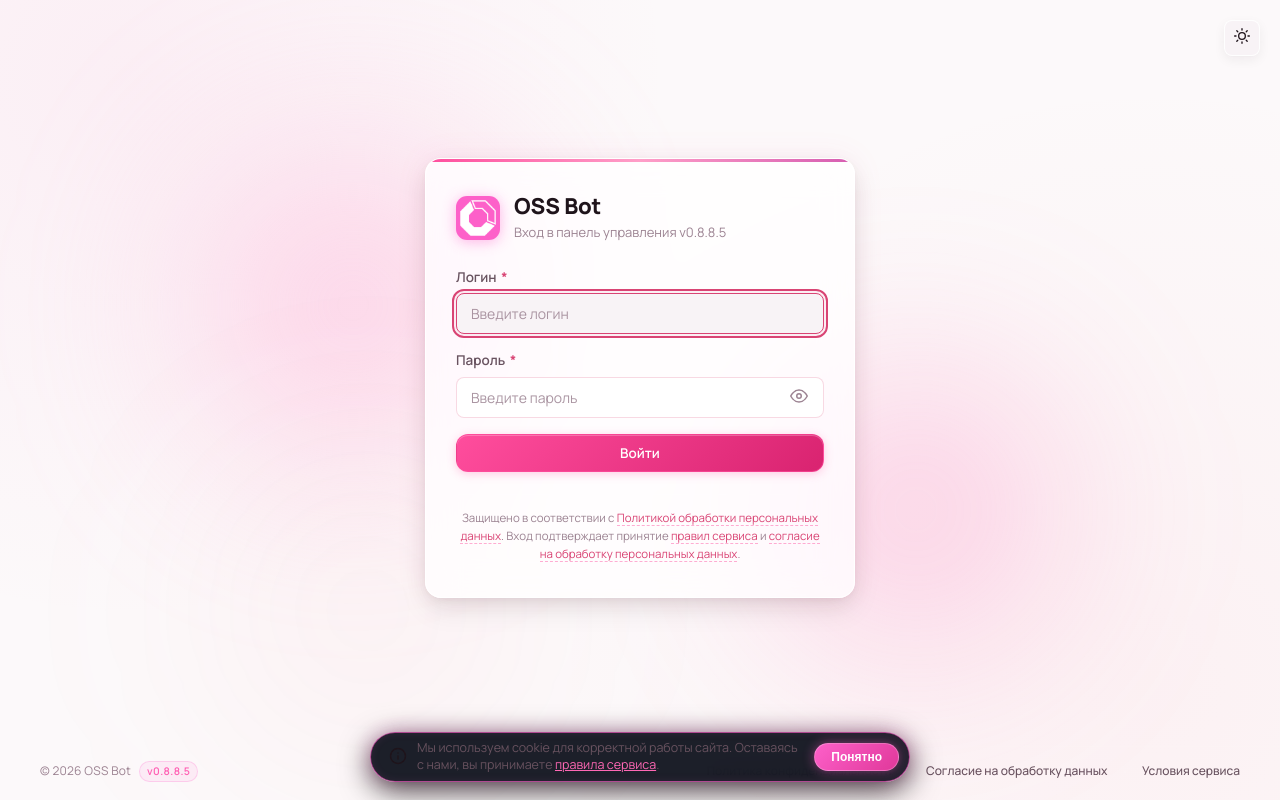
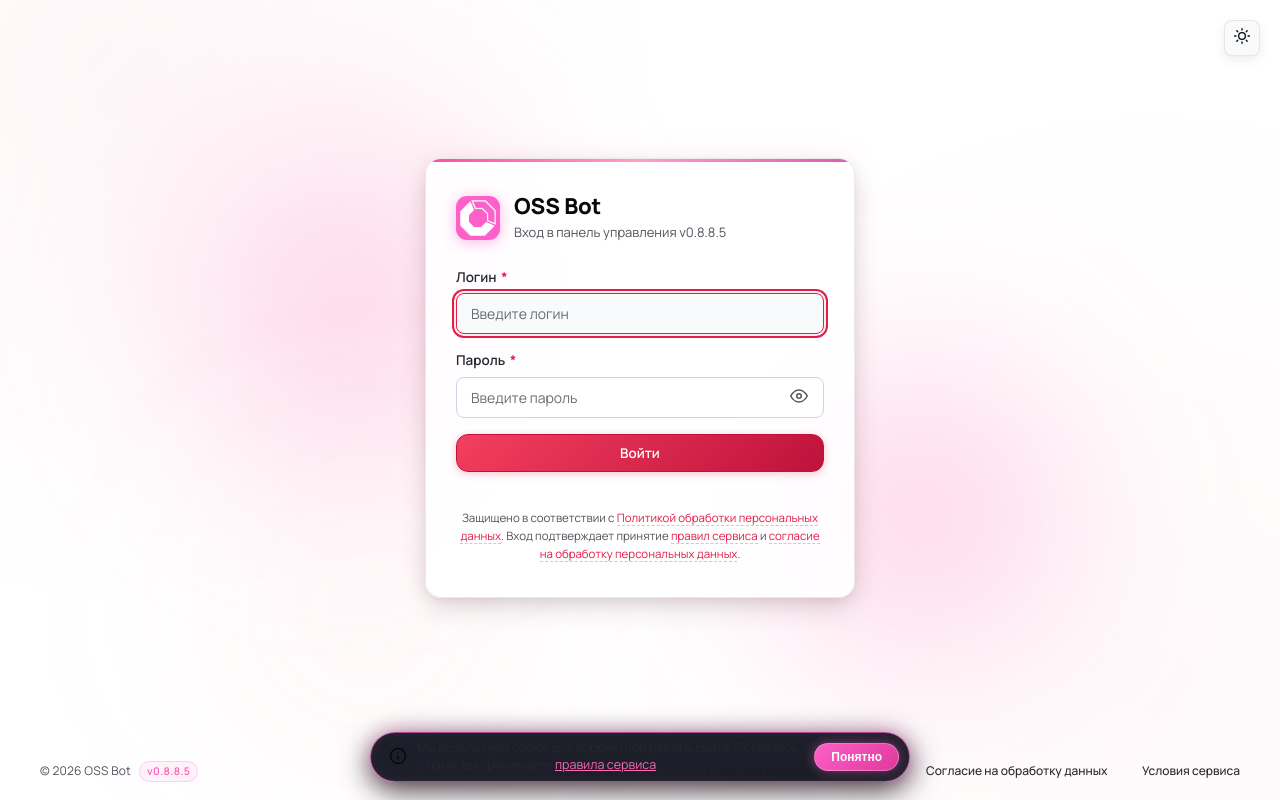
Before and after one commit to KOngfrost/Student_bot, a FastAPI app: page /auth/login in a window 1280 px wide. Run offline with FastAPI, Linux system fonts and the light colour scheme; parts of the project's set-up code (start-up, migrations or seed data) failed here and were passed over.

Commit message:
style: eliminate green buttons and enforce strict black/pink/white theme palettes

```diff
--- a/web/static/style.css
+++ b/web/static/style.css
@@ -42,57 +42,57 @@
     100% { background-position: 200% 0; }
 }
 
-/* ---------- Design tokens (Dark / Default) ---------- */
+/* ---------- Design tokens (Dark / Default: черный и оттенки, розовый и оттенки, белый и оттенки) ---------- */
 :root,
 html[data-theme="dark"] {
-    --bg-page: #08080c;
-    --bg-gradient: radial-gradient(circle at 18% 15%, rgba(255, 77, 157, 0.16) 0%, transparent 45%), radial-gradient(circle at 82% 80%, rgba(214, 93, 177, 0.12) 0%, transparent 45%), radial-gradient(circle at 50% 50%, rgba(255, 158, 200, 0.05) 0%, transparent 55%), #08080c;
-    --bg-surface: #121217;
-    --bg-surface-2: #1a1a23;
-    --bg-surface-3: #242431;
+    --bg-page: #000000;
+    --bg-gradient: radial-gradient(circle at 18% 15%, rgba(244, 63, 94, 0.12) 0%, transparent 45%), radial-gradient(circle at 82% 80%, rgba(225, 29, 72, 0.08) 0%, transparent 45%), #000000;
+    --bg-surface: #0a0a0d;
+    --bg-surface-2: #121217;
+    --bg-surface-3: #1a1a22;
 
     --text-primary: #ffffff;
-    --text-secondary: #b8b8c8;
-    --text-tertiary: #7d7d8f;
-    --text-inverse: #08080b;
-
-    /* Розовый акцент и градиенты */
-    --primary: #ff4d9d;
-    --primary-hover: #ff70b2;
-    --primary-gradient: linear-gradient(135deg, #ff5ea6 0%, #ea2679 100%);
-    --primary-soft: rgba(255, 77, 157, 0.14);
-    --primary-glow: 0 0 16px rgba(255, 77, 157, 0.35);
-
-    /* Статусы в дифференцированных оттенках розового */
-    --status-new: #ff4d9d;
-    --status-new-bg: rgba(255, 77, 157, 0.16);
-    --status-progress: #d65db1;
-    --status-progress-bg: rgba(214, 93, 177, 0.16);
-    --status-done: #ff9ec8;
-    --status-done-bg: rgba(255, 158, 200, 0.16);
-    --status-transferred: #e070e0;
-    --status-transferred-bg: rgba(224, 112, 224, 0.16);
-    --status-anon: #8f8f9e;
-    --status-anon-bg: rgba(143, 143, 158, 0.16);
-
-    --danger: #ff3366;
-    --danger-bg: rgba(255, 51, 102, 0.15);
-    --success: #10b981;
-    --success-bg: rgba(16, 185, 129, 0.15);
-
-    --line: #22222c;
-    --line-strong: #323242;
-    --shadow-sm: 0 1px 3px rgba(0, 0, 0, 0.6);
-    --shadow-md: 0 4px 14px rgba(0, 0, 0, 0.65);
-    --shadow-lg: 0 12px 32px rgba(0, 0, 0, 0.75);
+    --text-secondary: #e2e8f0;
+    --text-tertiary: #94a3b8;
+    --text-inverse: #000000;
+
+    /* Розовый акцент и градиенты: строгие выверенные оттенки */
+    --primary: #f43f5e;
+    --primary-hover: #fb7185;
+    --primary-gradient: linear-gradient(135deg, #fb7185 0%, #e11d48 100%);
+    --primary-soft: rgba(244, 63, 94, 0.12);
+    --primary-glow: 0 0 16px rgba(244, 63, 94, 0.35);
+
+    /* Статусы в дифференцированных строгих оттенках розового */
+    --status-new: #f43f5e;
+    --status-new-bg: rgba(244, 63, 94, 0.14);
+    --status-progress: #e11d48;
+    --status-progress-bg: rgba(225, 29, 72, 0.14);
+    --status-done: #fda4af;
+    --status-done-bg: rgba(253, 164, 175, 0.14);
+    --status-transferred: #f472b6;
+    --status-transferred-bg: rgba(244, 114, 182, 0.14);
+    --status-anon: #a1a1aa;
+    --status-anon-bg: rgba(161, 161, 170, 0.14);
+
+    --danger: #e11d48;
+    --danger-bg: rgba(225, 29, 72, 0.14);
+    --success: #fb7185;
+    --success-bg: rgba(251, 113, 133, 0.14);
+
+    --line: #202028;
+    --line-strong: #2e2e3a;
+    --shadow-sm: 0 1px 3px rgba(0, 0, 0, 0.8);
+    --shadow-md: 0 4px 16px rgba(0, 0, 0, 0.85);
+    --shadow-lg: 0 12px 36px rgba(0, 0, 0, 0.9);
 
     /* Полустеклянные карточки (Frosted Glass / Glassmorphism) */
-    --bg-glass: rgba(18, 16, 25, 0.72);
-    --bg-glass-card: rgba(22, 19, 32, 0.62);
-    --border-glass: rgba(255, 255, 255, 0.12);
-    --border-glass-hover: rgba(255, 77, 157, 0.38);
+    --bg-glass: rgba(10, 10, 14, 0.85);
+    --bg-glass-card: rgba(14, 14, 18, 0.78);
+    --border-glass: rgba(255, 255, 255, 0.08);
+    --border-glass-hover: rgba(244, 63, 94, 0.45);
     --glass-blur: blur(18px) saturate(190%);
-    --glass-shadow: 0 10px 32px 0 rgba(0, 0, 0, 0.45), inset 0 1px 1px 0 rgba(255, 255, 255, 0.16), inset 0 0 20px 0 rgba(255, 77, 157, 0.05);
+    --glass-shadow: 0 10px 32px 0 rgba(0, 0, 0, 0.6), inset 0 1px 1px 0 rgba(255, 255, 255, 0.12), inset 0 0 20px 0 rgba(244, 63, 94, 0.04);
 
     --r-xs: 4px;
     --r-sm: 8px;
@@ -101,54 +101,56 @@ html[data-theme="dark"] {
     --r-full: 9999px;
 }
 
-/* ---------- Светлая тема (Light Mode: благородный розовый и оттенки белого) ---------- */
+/* ---------- Светлая тема (Light Mode: белый и оттенки, розовый и оттенки, шрифт черный и оттенки) ---------- */
 html[data-theme="light"] {
-    --bg-page: #fcf9fa;
-    --bg-gradient: radial-gradient(circle at 10% 10%, rgba(244, 114, 182, 0.08) 0%, transparent 40%), radial-gradient(circle at 90% 85%, rgba(251, 113, 133, 0.06) 0%, transparent 45%), #fcf9fa;
+    --bg-page: #ffffff;
+    --bg-gradient: radial-gradient(circle at 10% 10%, rgba(225, 29, 72, 0.04) 0%, transparent 40%), radial-gradient(circle at 90% 85%, rgba(244, 63, 94, 0.03) 0%, transparent 45%), #ffffff;
     --bg-surface: #ffffff;
-    --bg-surface-2: #f8f3f6;
-    --bg-surface-3: #f2e9ef;
-
-    --text-primary: #1f141b;
-    --text-secondary: #68525f;
-    --text-tertiary: #9c8392;
+    --bg-surface-2: #f8fafc;
+    --bg-surface-3: #f1f5f9;
+
+    --text-primary: #09090b;
+    --text-secondary: #27272a;
+    --text-tertiary: #52525b;
     --text-inverse: #ffffff;
 
-    --primary: #d94474;
-    --primary-hover: #c43362;
-    --primary-gradient: linear-gradient(135deg, #e85584 0%, #cc3363 100%);
-    --primary-soft: rgba(217, 68, 116, 0.08);
-    --primary-glow: 0 4px 14px rgba(217, 68, 116, 0.22);
-
-    --status-new: #d94474;
-    --status-new-bg: rgba(217, 68, 116, 0.08);
-    --status-progress: #b8407a;
-    --status-progress-bg: rgba(184, 64, 122, 0.08);
-    --status-done: #e05e8e;
-    --status-done-bg: rgba(224, 94, 142, 0.10);
-    --status-transferred: #a33b7b;
-    --status-transferred-bg: rgba(163, 59, 123, 0.08);
-    --status-anon: #8c707f;
-    --status-anon-bg: rgba(140, 112, 127, 0.10);
-
-    --danger: #d13b5e;
-    --danger-bg: rgba(209, 59, 94, 0.08);
-    --success: #059669;
-    --success-bg: rgba(5, 150, 105, 0.12);
-
-    --line: rgba(217, 68, 116, 0.10);
-    --line-strong: rgba(217, 68, 116, 0.20);
-    --shadow-sm: 0 1px 3px rgba(31, 20, 27, 0.04), 0 1px 2px rgba(0, 0, 0, 0.02);
-    --shadow-md: 0 4px 12px rgba(31, 20, 27, 0.06), 0 1px 3px rgba(0, 0, 0, 0.02);
-    --shadow-lg: 0 12px 28px rgba(31, 20, 27, 0.08), 0 3px 8px rgba(0, 0, 0, 0.03);
+    /* Розовый акцент и градиенты: строгие глубокие оттенки */
+    --primary: #e11d48;
+    --primary-hover: #be123c;
+    --primary-gradient: linear-gradient(135deg, #f43f5e 0%, #be123c 100%);
+    --primary-soft: rgba(225, 29, 72, 0.08);
+    --primary-glow: 0 4px 14px rgba(225, 29, 72, 0.22);
+
+    /* Статусы в дифференцированных строгих оттенках розового */
+    --status-new: #e11d48;
+    --status-new-bg: rgba(225, 29, 72, 0.08);
+    --status-progress: #be123c;
+    --status-progress-bg: rgba(190, 18, 60, 0.08);
+    --status-done: #9f1239;
+    --status-done-bg: rgba(159, 18, 57, 0.08);
+    --status-transferred: #db2777;
+    --status-transferred-bg: rgba(219, 39, 119, 0.08);
+    --status-anon: #71717a;
+    --status-anon-bg: rgba(113, 113, 122, 0.08);
+
+    --danger: #be123c;
+    --danger-bg: rgba(190, 18, 60, 0.08);
+    --success: #e11d48;
+    --success-bg: rgba(225, 29, 72, 0.08);
+
+    --line: #e2e8f0;
+    --line-strong: #cbd5e1;
+    --shadow-sm: 0 1px 3px rgba(0, 0, 0, 0.05), 0 1px 2px rgba(0, 0, 0, 0.02);
+    --shadow-md: 0 4px 12px rgba(0, 0, 0, 0.07), 0 1px 3px rgba(0, 0, 0, 0.03);
+    --shadow-lg: 0 12px 28px rgba(0, 0, 0, 0.09), 0 3px 8px rgba(0, 0, 0, 0.04);
 
     /* Полустеклянные карточки для светлой темы */
-    --bg-glass: rgba(255, 255, 255, 0.82);
-    --bg-glass-card: rgba(255, 255, 255, 0.78);
-    --border-glass: rgba(255, 255, 255, 0.90);
-    --border-glass-hover: rgba(217, 68, 116, 0.35);
+    --bg-glass: rgba(255, 255, 255, 0.94);
+    --bg-glass-card: rgba(255, 255, 255, 0.90);
+    --border-glass: rgba(0, 0, 0, 0.08);
+    --border-glass-hover: rgba(225, 29, 72, 0.35);
     --glass-blur: blur(16px) saturate(180%);
-    --glass-shadow: 0 8px 24px -4px rgba(31, 20, 27, 0.04), 0 2px 6px -1px rgba(217, 68, 116, 0.03), inset 0 1px 1px 0 #ffffff;
+    --glass-shadow: 0 8px 24px -4px rgba(0, 0, 0, 0.05), 0 2px 6px -1px rgba(225, 29, 72, 0.03), inset 0 1px 1px 0 #ffffff;
 }
 
 /* ---------- Reset & base ---------- */
@@ -1138,24 +1140,27 @@ body.no-scroll {
     box-shadow: none;
 }
 
-.btn-primary {
-    background: linear-gradient(135deg, #ff4d9d 0%, #d92370 100%);
-    border: 1px solid rgba(255, 77, 157, 0.6);
+.btn-primary,
+.btn-success {
+    background: linear-gradient(135deg, #f43f5e 0%, #e11d48 100%);
+    border: 1px solid rgba(244, 63, 94, 0.6);
     color: #ffffff;
-    box-shadow: 0 2px 10px rgba(255, 77, 157, 0.28), inset 0 1px 0 rgba(255, 255, 255, 0.25);
+    box-shadow: 0 2px 10px rgba(244, 63, 94, 0.28), inset 0 1px 0 rgba(255, 255, 255, 0.25);
     font-weight: 600;
 }
 
-.btn-primary:hover {
-    background: linear-gradient(135deg, #ff66ad 0%, #ea2a7d 100%);
-    border-color: #ff70b2;
+.btn-primary:hover,
+.btn-success:hover {
+    background: linear-gradient(135deg, #fb7185 0%, #e11d48 100%);
+    border-color: #fb7185;
     transform: translateY(-1.5px);
-    box-shadow: 0 5px 16px rgba(255, 77, 157, 0.4), inset 0 1px 0 rgba(255, 255, 255, 0.35);
-}
-
-.btn-primary:active {
+    box-shadow: 0 5px 16px rgba(244, 63, 94, 0.4), inset 0 1px 0 rgba(255, 255, 255, 0.35);
+}
+
+.btn-primary:active,
+.btn-success:active {
     transform: translateY(0);
-    box-shadow: 0 1px 3px rgba(255, 77, 157, 0.2);
+    box-shadow: 0 1px 3px rgba(244, 63, 94, 0.2);
 }
 
 .btn-secondary {
@@ -1170,24 +1175,31 @@ body.no-scroll {
     color: var(--text-primary);
 }
 
-.btn-success {
-    background: linear-gradient(135deg, #10b981 0%, #059669 100%);
-    border: 1px solid rgba(16, 185, 129, 0.6);
+html[data-theme="light"] .btn-primary,
+html[data-theme="light"] .btn-success {
+    background: linear-gradient(135deg, #f43f5e 0%, #be123c 100%);
+    border-color: #be123c;
     color: #ffffff;
-    box-shadow: 0 2px 10px rgba(16, 185, 129, 0.28), inset 0 1px 0 rgba(255, 255, 255, 0.22);
-    font-weight: 600;
-}
-
-.btn-success:hover {
-    background: linear-gradient(135deg, #34d399 0%, #059669 100%);
-    border-color: #34d399;
-    transform: translateY(-1.5px);
-    box-shadow: 0 5px 16px rgba(16, 185, 129, 0.4), inset 0 1px 0 rgba(255, 255, 255, 0.3);
-}
-
-.btn-success:active {
-    transform: translateY(0);
-    box-shadow: 0 1px 3px rgba(16, 185, 129, 0.2);
+    box-shadow: 0 2px 8px rgba(225, 29, 72, 0.25);
+}
+
+html[data-theme="light"] .btn-primary:hover,
+html[data-theme="light"] .btn-success:hover {
+    background: linear-gradient(135deg, #e11d48 0%, #9f1239 100%);
+    border-color: #9f1239;
+    box-shadow: 0 4px 14px rgba(225, 29, 72, 0.35);
+}
+
+html[data-theme="light"] .btn-secondary {
+    background: #f8fafc;
+    border-color: #e2e8f0;
+    color: #09090b;
+}
+
+html[data-theme="light"] .btn-secondary:hover {
+    background: #f1f5f9;
+    border-color: #e11d48;
+    color: #e11d48;
 }
 
 .btn-danger {
--- a/web/templates/settings.html
+++ b/web/templates/settings.html
@@ -125,9 +125,9 @@
         <div class="card-header">
             <h2>Двухфакторная аутентификация (2FA)</h2>
             {% if two_factor_enabled %}
-            <span class="badge" style="background: rgba(34, 197, 94, 0.15); color: #22c55e;">● Включена</span>
+            <span class="badge" style="background: var(--status-done-bg); color: var(--status-done);">● Включена</span>
             {% else %}
-            <span class="badge" style="background: rgba(239, 68, 68, 0.15); color: #ef4444;">○ Отключена</span>
+            <span class="badge" style="background: var(--danger-bg); color: var(--danger);">○ Отключена</span>
             {% endif %}
         </div>
         <div class="settings-toggle-row">
```
Also changed, not shown: bots/vk/keyboards.py (+5 -5 lines).
